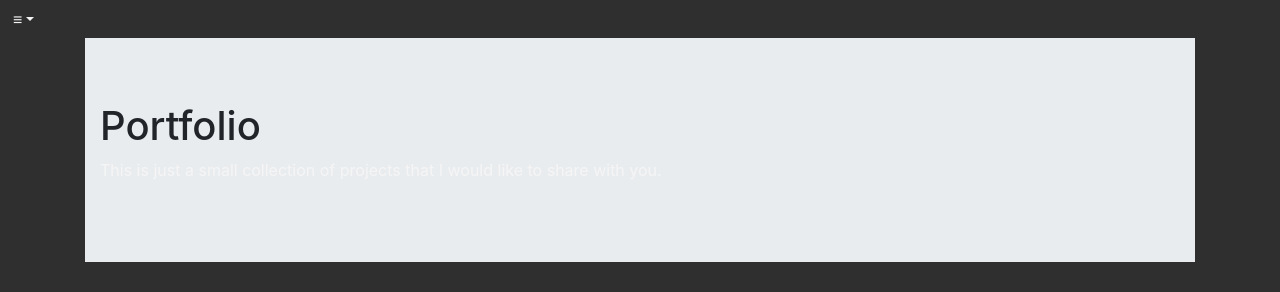
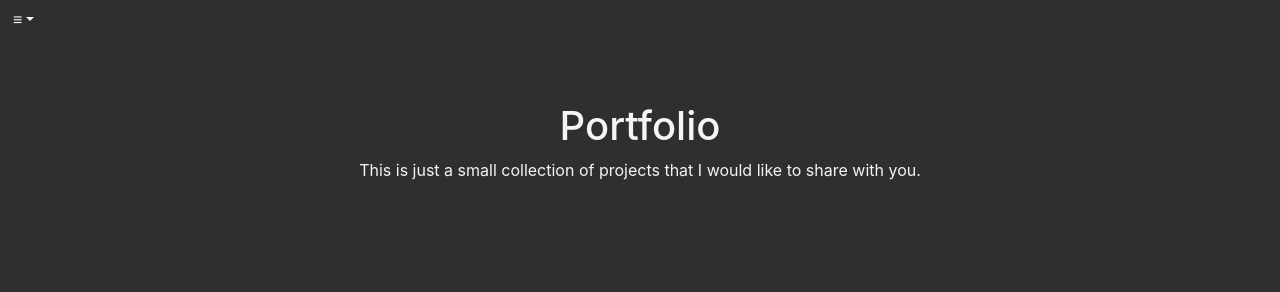
Before and after one commit to AHennesen/Portfolio-2, a React (Create React App) app: page /Portfolio-2/Portfolio in a window 1280 px wide. Shown: the top 292 px of the page. Built offline with nearby package versions, Linux system fonts and the light colour scheme.

Commit message:
removed jombotron component and moved it into sideCardPic

```diff
--- a/src/App.js
+++ b/src/App.js
@@ -4,7 +4,6 @@ import { BrowserRouter as Router, Route, Switch } from "react-router-dom";
 import CardPic from './components/CardPic';
 import DropdownButton from './components/Dropdown';
 import Portfolio from './components/SideCardPic';
-// import Jumbo from './components/Jumbotron'
 
 function App() {
   return (
@@ -13,7 +12,6 @@ function App() {
         <Switch>
           <Route exact path = '/' component={CardPic} />
           <Route exact path = '/landing' component={CardPic} />
-          {/* <Route exact path = '/Portfolio' component={Jumbo} /> */}
           <Route exact path = '/Portfolio' component={Portfolio} />
         </Switch>
     </Router>
--- a/src/components/CardPic/style.css
+++ b/src/components/CardPic/style.css
@@ -9,7 +9,7 @@
 .card {
     margin: 0 auto;
     float: none;
-    margin-top: 20vh;
+    margin-top: 15vh;
     text-align: center;
     color: whitesmoke;
     background-color: transparent;
--- a/src/components/SideCardPic/style.css
+++ b/src/components/SideCardPic/style.css
@@ -1,3 +1,9 @@
+.jumbotron.jumbotron-fluid {
+    color: whitesmoke;
+    background: transparent;
+    text-align: center;
+}
+
 .mb-80 {
     margin-bottom: 80px;
 }
```
Also changed, not shown: src/components/Jumbotron/index.js (deleted, +0 -20 lines), src/components/Jumbotron/style.css (deleted).
